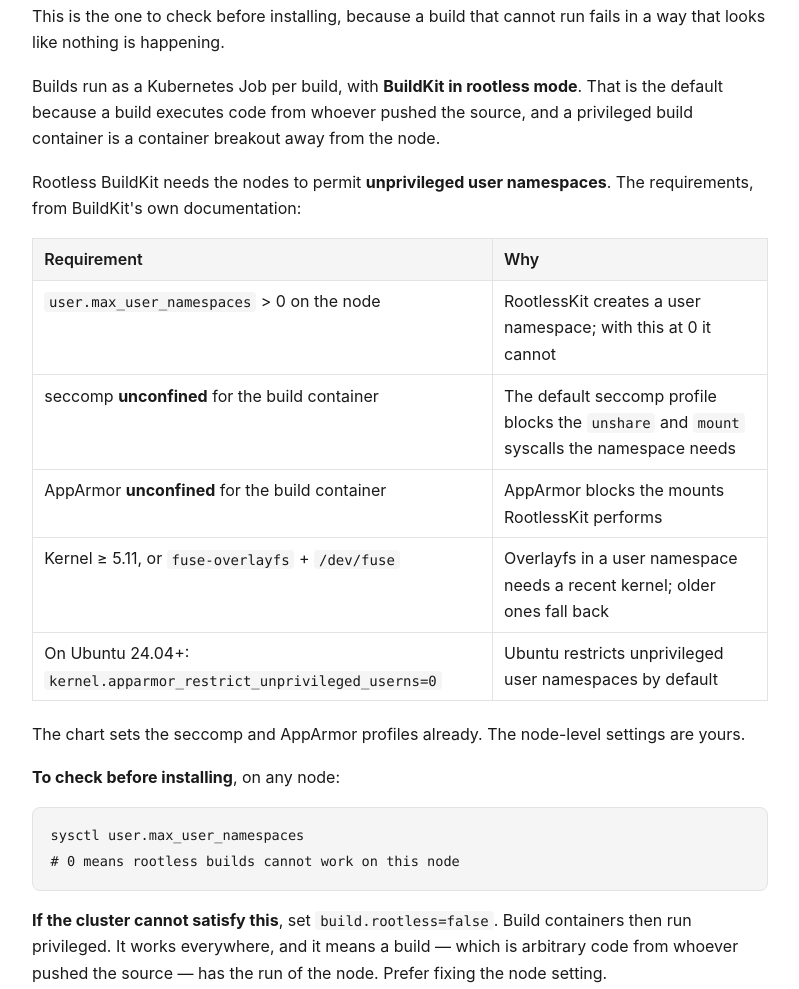
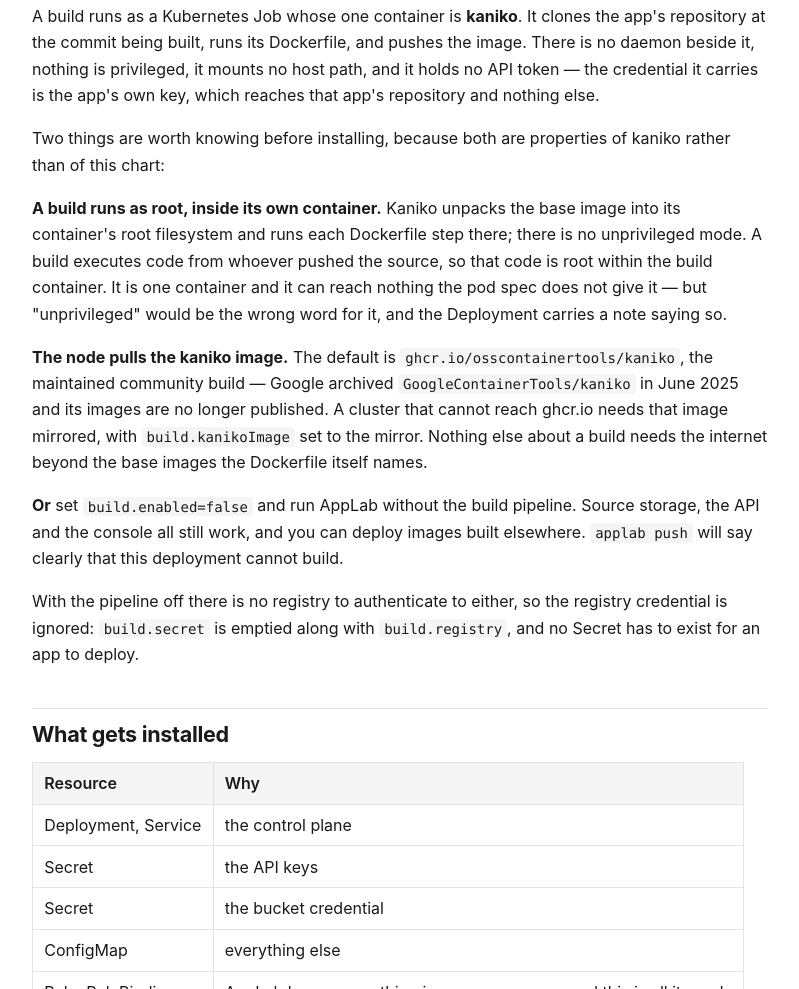
Before and after one commit to shaowenchen/applab, a plain HTML site: page index.html in a window 1280 px wide. Shown: the part 6376-7365 px from the top of the page, without its empty margins (248-1047 px from the left). Drawn offline with Linux system fonts and the light colour scheme.

Commit message:
Publish applab chart 0.1.0-dev (1437361)

```diff
--- a/index.html
+++ b/index.html
@@ -371,53 +371,25 @@
 telling one app from another on that shared host.</li>
 </ul>
 <h3 id="3-whether-the-cluster-can-build">3. Whether the cluster can build</h3>
-<p>This is the one to check before installing, because a build that cannot run fails
-in a way that looks like nothing is happening.</p>
-<p>Builds run as a Kubernetes Job per build, with <strong>BuildKit in rootless mode</strong>. That
-is the default because a build executes code from whoever pushed the source, and a
-privileged build container is a container breakout away from the node.</p>
-<p>Rootless BuildKit needs the nodes to permit <strong>unprivileged user namespaces</strong>. The
-requirements, from BuildKit's own documentation:</p>
-<table>
-<thead>
-<tr>
-<th>Requirement</th>
-<th>Why</th>
-</tr>
-</thead>
-<tbody>
-<tr>
-<td><code>user.max_user_namespaces</code> &gt; 0 on the node</td>
-<td>RootlessKit creates a user namespace; with this at 0 it cannot</td>
-</tr>
-<tr>
-<td>seccomp <strong>unconfined</strong> for the build container</td>
-<td>The default seccomp profile blocks the <code>unshare</code> and <code>mount</code> syscalls the namespace needs</td>
-</tr>
-<tr>
-<td>AppArmor <strong>unconfined</strong> for the build container</td>
-<td>AppArmor blocks the mounts RootlessKit performs</td>
-</tr>
-<tr>
-<td>Kernel ≥ 5.11, or <code>fuse-overlayfs</code> + <code>/dev/fuse</code></td>
-<td>Overlayfs in a user namespace needs a recent kernel; older ones fall back</td>
-</tr>
-<tr>
-<td>On Ubuntu 24.04+: <code>kernel.apparmor_restrict_unprivileged_userns=0</code></td>
-<td>Ubuntu restricts unprivileged user namespaces by default</td>
-</tr>
-</tbody>
-</table>
-<p>The chart sets the seccomp and AppArmor profiles already. The node-level settings
-are yours.</p>
-<p><strong>To check before installing</strong>, on any node:</p>
-<pre><code class="language-bash">sysctl user.max_user_namespaces
-# 0 means rootless builds cannot work on this node
-</code></pre>
-<p><strong>If the cluster cannot satisfy this</strong>, set <code>build.rootless=false</code>. Build
-containers then run privileged. It works everywhere, and it means a build — which
-is arbitrary code from whoever pushed the source — has the run of the node. Prefer
-fixing the node setting.</p>
+<p>A build runs as a Kubernetes Job whose one container is <strong>kaniko</strong>. It clones the
+app's repository at the commit being built, runs its Dockerfile, and pushes the
+image. There is no daemon beside it, nothing is privileged, it mounts no host
+path, and it holds no API token — the credential it carries is the app's own key,
+which reaches that app's repository and nothing else.</p>
+<p>Two things are worth knowing before installing, because both are properties of
+kaniko rather than of this chart:</p>
+<p><strong>A build runs as root, inside its own container.</strong> Kaniko unpacks the base image
+into its container's root filesystem and runs each Dockerfile step there; there is
+no unprivileged mode. A build executes code from whoever pushed the source, so
+that code is root within the build container. It is one container and it can reach
+nothing the pod spec does not give it — but &quot;unprivileged&quot; would be the wrong word
+for it, and the Deployment carries a note saying so.</p>
+<p><strong>The node pulls the kaniko image.</strong> The default is
+<code>ghcr.io/osscontainertools/kaniko</code>, the maintained community build — Google
+archived <code>GoogleContainerTools/kaniko</code> in June 2025 and its images are no longer
+published. A cluster that cannot reach ghcr.io needs that image mirrored, with
+<code>build.kanikoImage</code> set to the mirror. Nothing else about a build needs the
+internet beyond the base images the Dockerfile itself names.</p>
 <p><strong>Or</strong> set <code>build.enabled=false</code> and run AppLab without the build pipeline. Source
 storage, the API and the console all still work, and you can deploy images built
 elsewhere. <code>applab push</code> will say clearly that this deployment cannot build.</p>
@@ -537,9 +509,9 @@
 <td>Required when <code>build.enabled</code></td>
 </tr>
 <tr>
-<td><code>build.rootless</code></td>
-<td><code>true</code></td>
-<td>See the prerequisites above</td>
+<td><code>build.kanikoImage</code></td>
+<td><code>ghcr.io/osscontainertools/kaniko:v1.26.2</code></td>
+<td>The executor every build runs; mirror it for a cluster that cannot reach ghcr.io</td>
 </tr>
 <tr>
 <td><code>build.cacheRepoPrefix</code></td>
@@ -734,21 +706,24 @@
 git commit -m &quot;first&quot;
 git push origin main
 </code></pre>
-<p>A push stores the source and nothing else — it does not build. That is deliberate
-(<code>git push</code> is how you get code in, not how you ask for a deploy), so the next
-step is explicit.</p>
-<h3 id="5-build-and-deploy">5. Build and deploy</h3>
+<p>That is the whole deployment. The push stores the source, and AppLab then builds it
+and deploys the result on its own — <code>git push</code> returns as soon as git is done, so
+the build runs in the background and the app goes live when it succeeds.</p>
+<h3 id="5-watch-it-come-up">5. Watch it come up</h3>
+<p>Nothing needs calling, so this step is only about seeing where it got to:</p>
+<pre><code class="language-bash">applab status shop         # what AppLab recorded and what the cluster actually has
+applab logs shop -f        # the running app's output
+applab builds shop --logs  # the build's output, if it did not get that far
+</code></pre>
+<p><code>applab status</code> is the first thing to read when something is wrong: it reports
+AppLab's own record beside the cluster's, and the difference between the two is
+the information. <code>applab diagnose shop</code> walks the same checks in order and reports
+the first that fails.</p>
+<p>If you would rather drive it by hand — to build a specific commit, or to rebuild
+something without pushing:</p>
 <pre><code class="language-bash">applab build shop          # build the newest commit into an image
 applab deploy shop         # run that image
-
-# Or both, following the log until it is serving:
-applab deploy shop --build
 </code></pre>
-<p>When it finishes, <code>applab deploy</code> prints the URL the app is served at. If it does
-not come up, <code>applab status shop</code> says what AppLab recorded and what the cluster
-actually has — the two side by side, because the difference between them is the
-information — and <code>applab diagnose shop</code> is the first thing to read: it walks the
-same checks in order and reports the first that fails.</p>
 <h3 id="the-same-thing-with-curl">The same thing with curl</h3>
 <p>No CLI required. Each numbered step above is one request:</p>
 <pre><code class="language-bash"># 1. Create — the admin key does this.
@@ -762,7 +737,13 @@
   -H &quot;Authorization: Bearer $APPLAB_KEY&quot;
 </code></pre>
 <p>Steps 3 and 4 are git itself, unchanged — the clone URL above works the same
-either way. Step 5, as one call rather than two:</p>
+either way, and the push is what starts the build.</p>
+<p>Step 5 is a read, since the build and the deploy were already started:</p>
+<pre><code class="language-bash">curl -sS &quot;$APPLAB_URL/api/v1/apps/shop/status&quot; \
+  -H &quot;Authorization: Bearer $APPLAB_APP_KEY&quot;
+</code></pre>
+<p>To build and deploy a commit without pushing one — a rebuild, or a commit built
+from another machine:</p>
 <pre><code class="language-bash">curl -sS -X POST &quot;$APPLAB_URL/api/v1/apps/shop/deploy&quot; \
   -H &quot;Authorization: Bearer $APPLAB_APP_KEY&quot; \
   -H &quot;Content-Type: application/json&quot; \
```
Also changed, not shown: index.yaml (+5 -5 lines), 1 other file.
